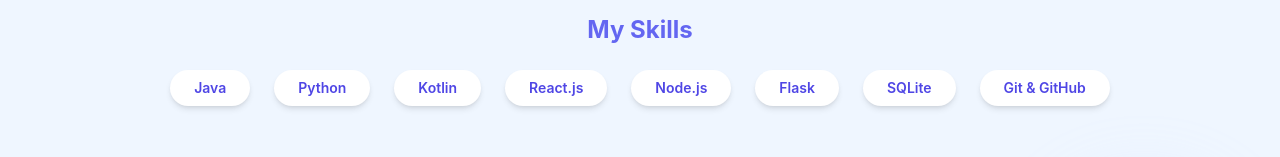
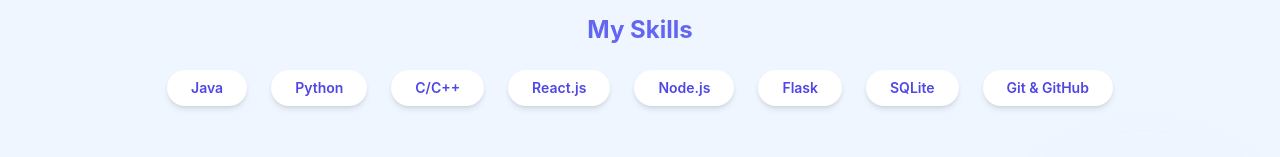
Before and after one commit to Zhouplayer/personal-website-client, a React (Vite) app: page / in a window 1280 px wide. Shown: the part 531-688 px from the top of the page. Built offline with nearby package versions, Linux system fonts and the light colour scheme.

Commit message:
uodate hero

```diff
--- a/src/components/Hero.jsx
+++ b/src/components/Hero.jsx
@@ -78,7 +78,7 @@
                             Python
                         </span>
                         <span className="bg-white text-indigo-600 px-4 py-2 rounded-full shadow-md text-sm font-semibold">
-                            Kotlin
+                            C/C++
                         </span>
                         <span className="bg-white text-indigo-600 px-4 py-2 rounded-full shadow-md text-sm font-semibold">
                             React.js
```
